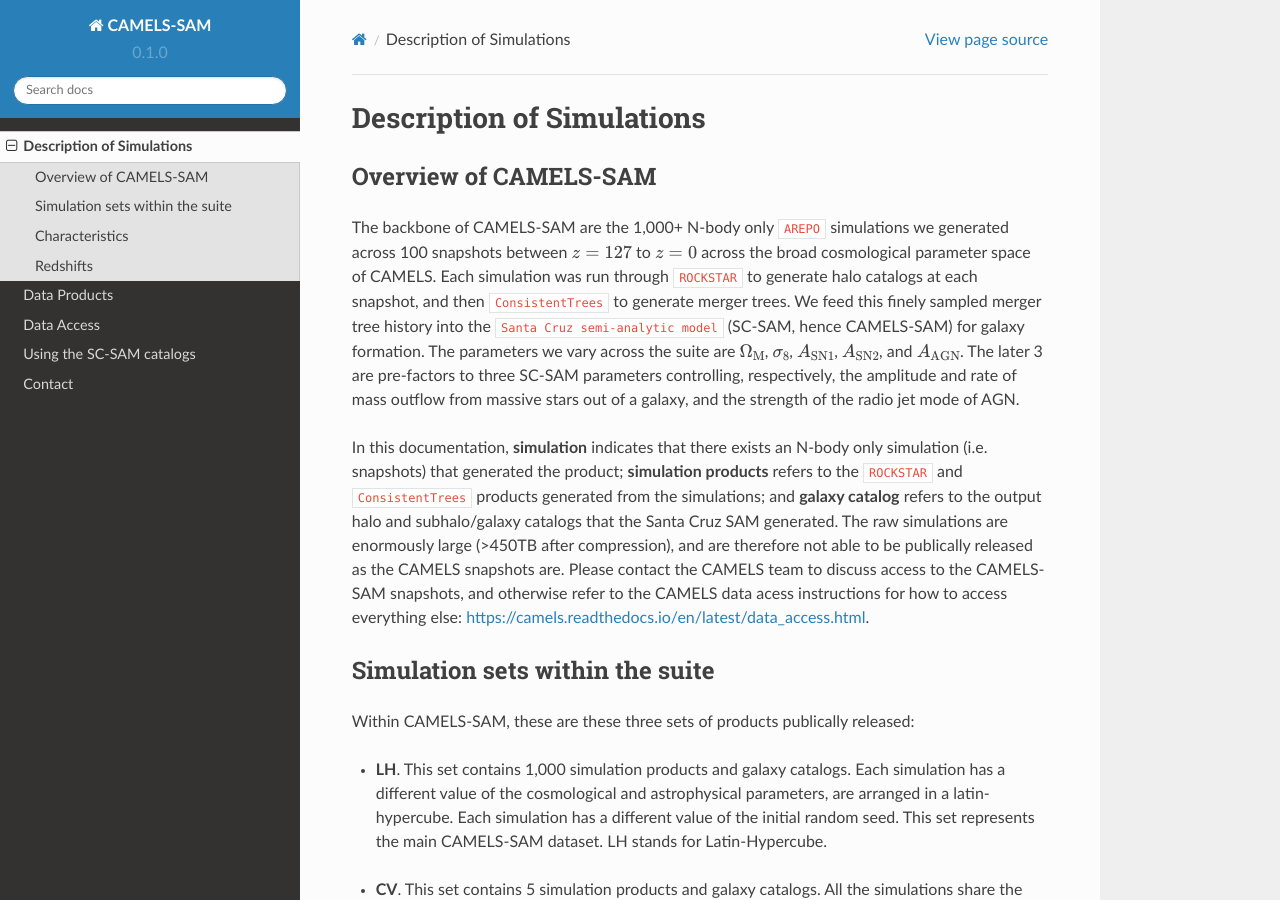
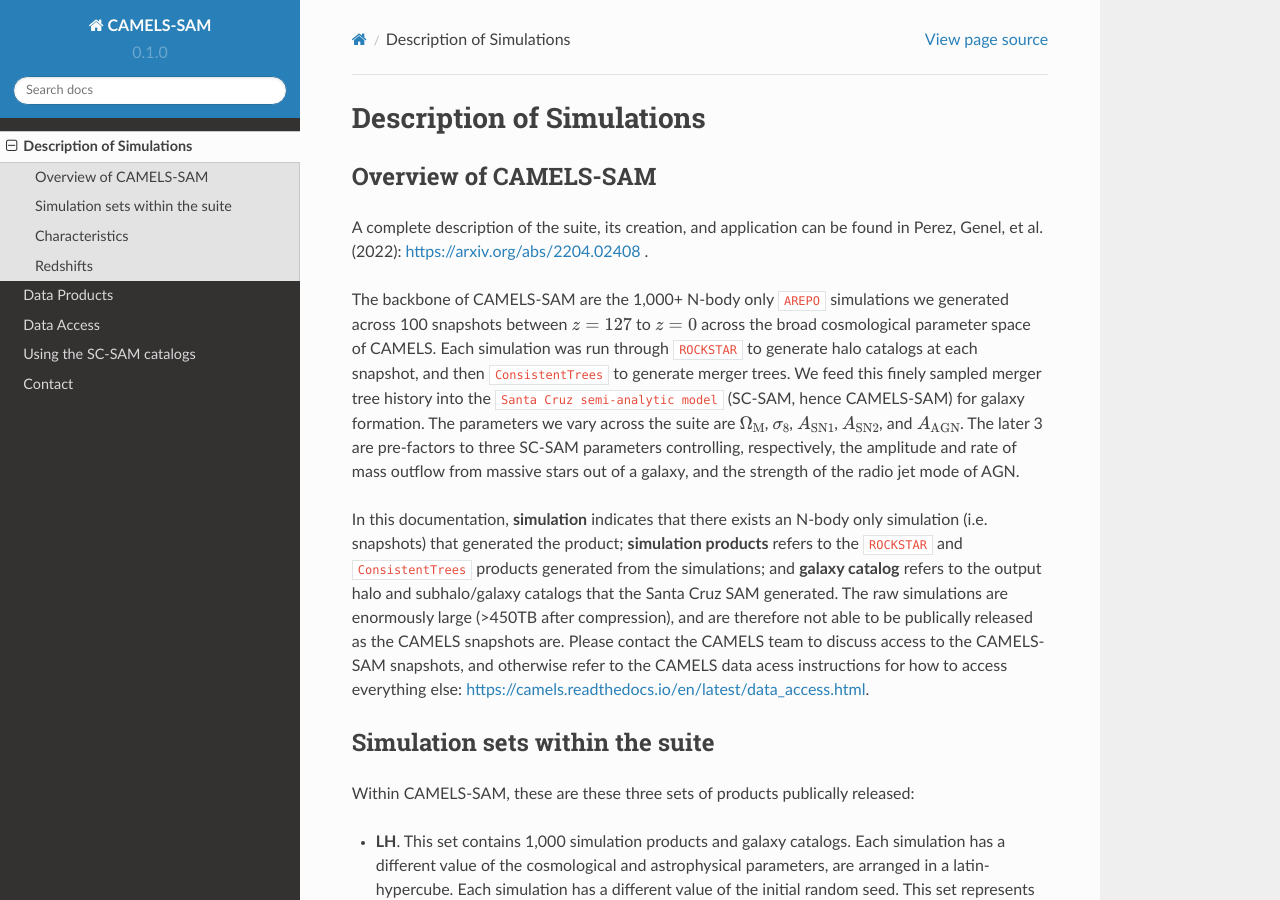
Before and after one commit to laperezNYC/CAMELS-SAM, a Sphinx documentation site: the page built from docs/source/simulations.rst, in a window 1280 px wide and 900 px high. Built offline with Sphinx 7.4.7 and the Read the Docs theme 2.0.0, drawn with Linux system fonts in a browser that asks for light colours.

Commit message:
Update simulations.rst

```diff
--- a/docs/source/simulations.rst
+++ b/docs/source/simulations.rst
@@ -5,6 +5,8 @@ Description of Simulations
 
 Overview of CAMELS-SAM
 ------------
+
+A complete description of the suite, its creation, and application can be found in Perez, Genel, et al. (2022): https://arxiv.org/abs/2204.02408 .
 
 The backbone of CAMELS-SAM are the 1,000+ N-body only ``AREPO`` simulations we generated across 100 snapshots between :math:`z=127` to :math:`z=0` across the broad cosmological parameter space of CAMELS. Each simulation was run through ``ROCKSTAR`` to generate halo catalogs at each snapshot, and then ``ConsistentTrees`` to generate merger trees. We feed this finely sampled merger tree history into the ``Santa Cruz semi-analytic model`` (SC-SAM, hence CAMELS-SAM) for galaxy formation. The parameters we vary across the suite are :math:`\Omega_{\rm M}`, :math:`\sigma_{8}`, :math:`A_{\rm SN1}`, :math:`A_{\rm SN2}`, and :math:`A_{\rm AGN}`. The later 3 are pre-factors to three SC-SAM parameters controlling, respectively, the amplitude and rate of mass outflow from massive stars out of a galaxy, and the strength of the radio jet mode of AGN.
 
```
